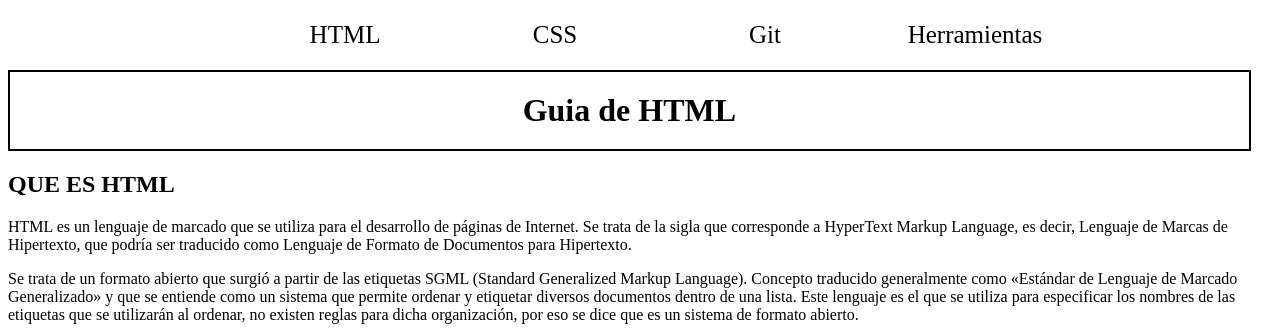
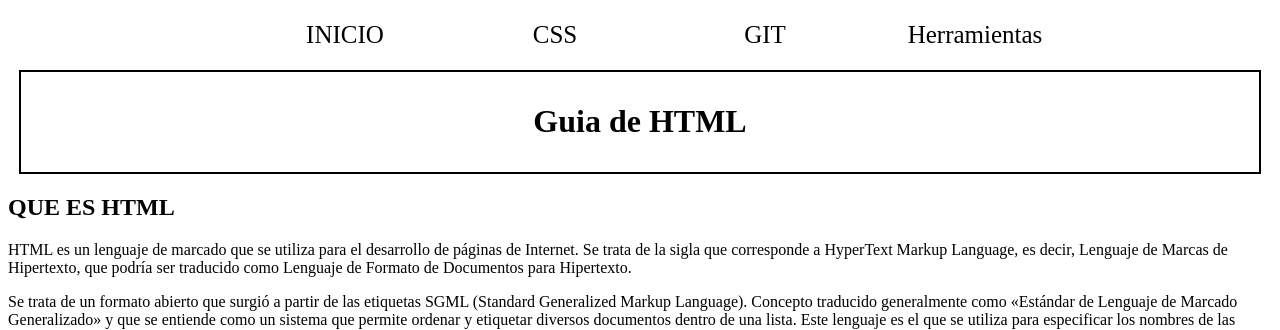
Before and after one commit to JuanHefesto/juanhefesto.github.io, a plain HTML site: page Manualhttps.html in a window 1280 px wide. Shown: the top 330 px of the page. Drawn offline with Linux system fonts and the light colour scheme.

Commit message:
Cambios en diseño

```diff
--- a/Manualhttps.html
+++ b/Manualhttps.html
@@ -9,9 +9,9 @@
 <body>
   <nav>
     <ul>
-      <li><a href="Manualcss.html">HTML</a></li>
+      <li><a href="index.html">INICIO</a></li>
       <li><a href="Manualcss.html">CSS</a></li>
-      <li><a href="Guiagit.html">Git</a></li>
+      <li><a href="Guiagit.html">GIT</a></li>
       <li><a href="Aplicaticos.html">Herramientas</a></li>
     </ul>
   </nav>
@@ -201,6 +201,10 @@
               <textarea name="descripcion" id="descripcion" cols="30" rows="10"></textarea></p>
              </form>
             </section>
+            <h2>Barra de navegacion</h2>
+            <p>Para agregar una barra de navegacion podemos usar aside  una itiqueta especifica para esto</p>
+            <aside ><p>barra de navegacion </p>
+            </aside>
          </article>
 
        </main>
--- a/css/style.css
+++ b/css/style.css
@@ -26,10 +26,9 @@ h1{
 header  h1{
     padding: 10px;
     text-align: center;
-    margin: 10PX;
-
 }
 header {
     border: 2px solid black;
     width: 98%;
+    margin: 0PX auto;
 }
```
